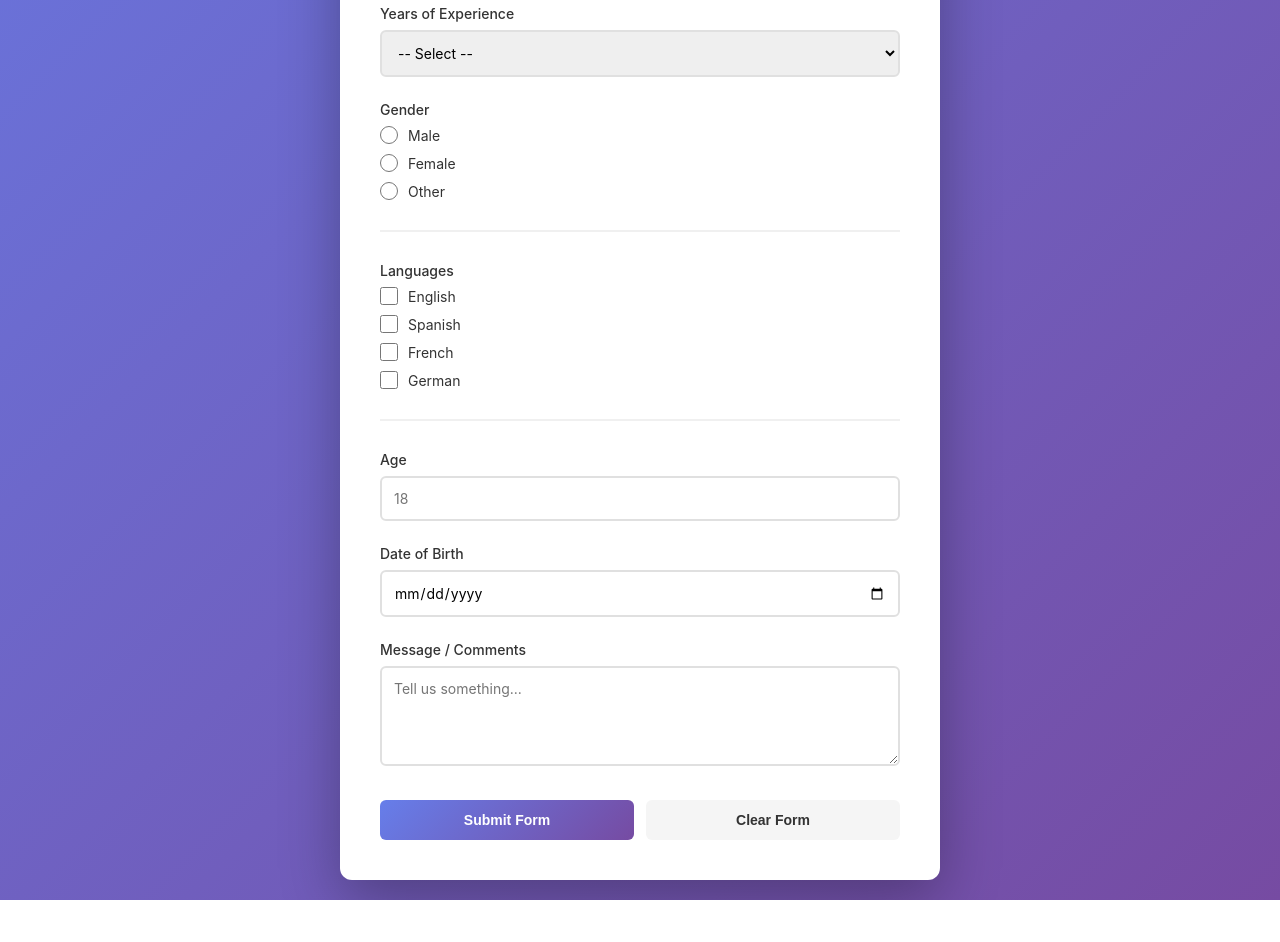
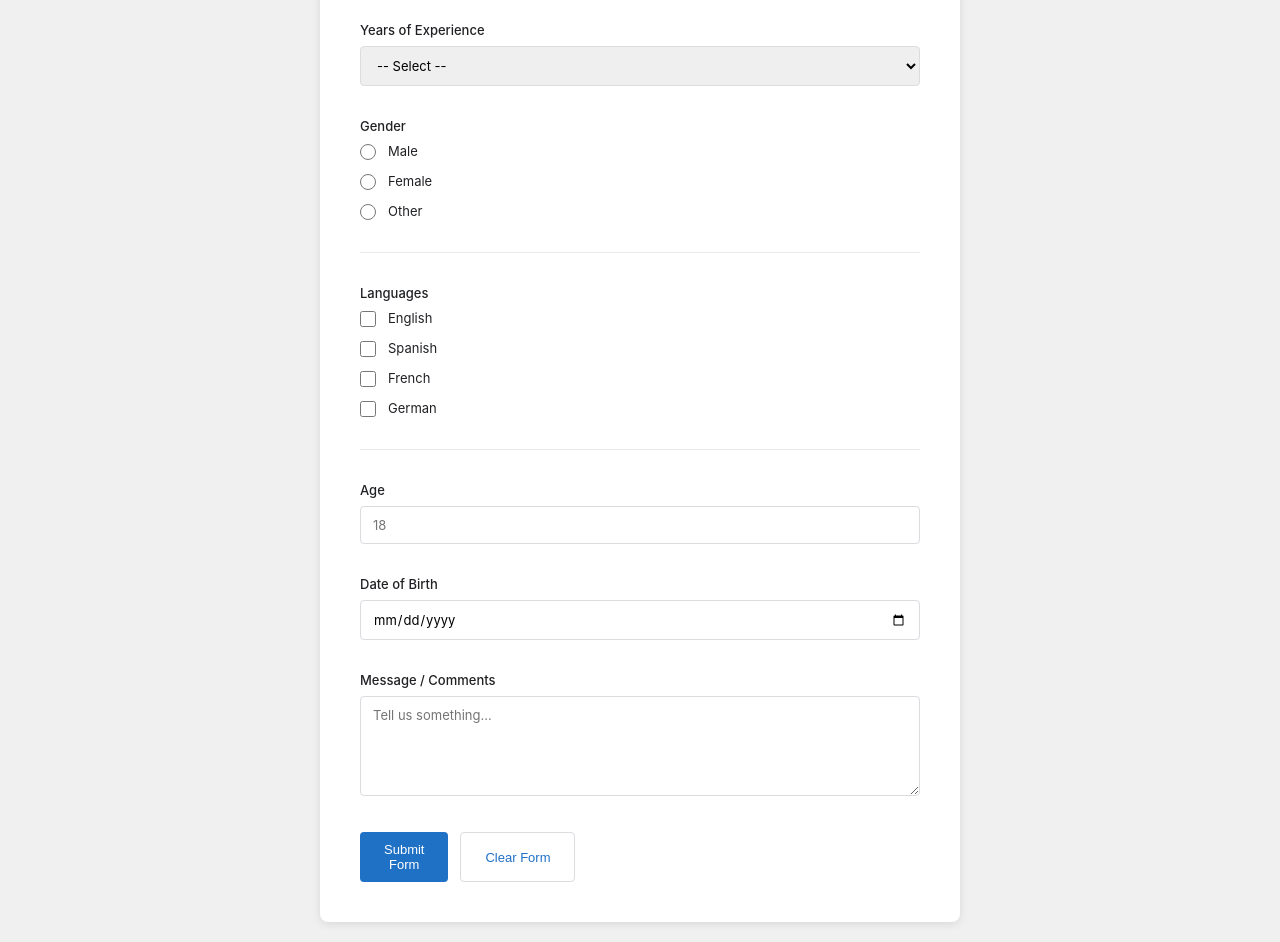
Before and after one commit to saroto/Auto-Field-Chrome-Extension, a browser extension: page test-form.html in a window 1280 px wide. Shown: the part 750-1692 px from the top of the page. Before the commit the page ends 1650 px from the top, so only its background shows below. Drawn offline with Linux system fonts and the light colour scheme.

Commit message:
update ui form

```diff
--- a/test-form.html
+++ b/test-form.html
@@ -3,7 +3,7 @@
 <head>
     <meta charset="UTF-8">
     <meta name="viewport" content="width=device-width, initial-scale=1.0">
-    <title>Test Form - Auto Fill Extension</title>
+    <title>Test Form</title>
     <style>
         * {
             margin: 0;
@@ -13,45 +13,47 @@
 
         body {
             font-family: -apple-system, BlinkMacSystemFont, 'Segoe UI', Roboto, 'Helvetica Neue', Arial, sans-serif;
-            background: linear-gradient(135deg, #667eea 0%, #764ba2 100%);
+            background: #f0f0f0;
             min-height: 100vh;
             display: flex;
-            align-items: center;
+            align-items: flex-start;
             justify-content: center;
-            padding: 20px;
+            padding: 40px 20px 20px;
         }
 
         .container {
             background: white;
-            border-radius: 12px;
-            box-shadow: 0 20px 60px rgba(0, 0, 0, 0.3);
+            border-radius: 8px;
+            box-shadow: 0 2px 8px rgba(0, 0, 0, 0.1);
             width: 100%;
-            max-width: 600px;
+            max-width: 640px;
             padding: 40px;
         }
 
         h1 {
-            color: #333;
-            margin-bottom: 10px;
-            font-size: 28px;
+            color: #202124;
+            margin-bottom: 8px;
+            font-size: 32px;
+            font-weight: 400;
         }
 
         .subtitle {
-            color: #666;
+            color: #5f6368;
             margin-bottom: 30px;
-            font-size: 14px;
+            font-size: 13px;
+            font-weight: 400;
         }
 
         .form-group {
-            margin-bottom: 24px;
+            margin-bottom: 32px;
         }
 
         label {
             display: block;
             margin-bottom: 8px;
-            color: #333;
+            color: #202124;
             font-weight: 500;
-            font-size: 14px;
+            font-size: 13px;
         }
 
         input[type="text"],
@@ -62,12 +64,12 @@
         textarea,
         select {
             width: 100%;
-            padding: 12px;
-            border: 2px solid #e0e0e0;
-            border-radius: 6px;
-            font-size: 14px;
+            padding: 10px 12px;
+            border: 1px solid #dadce0;
+            border-radius: 4px;
+            font-size: 13px;
             font-family: inherit;
-            transition: all 0.3s ease;
+            transition: all 0.2s ease;
         }
 
         input[type="text"]:focus,
@@ -78,8 +80,8 @@
         textarea:focus,
         select:focus {
             outline: none;
-            border-color: #667eea;
-            box-shadow: 0 0 0 3px rgba(102, 126, 234, 0.1);
+            border-color: #1f71c6;
+            box-shadow: 0 0 0 2px rgba(31, 113, 198, 0.15);
         }
 
         textarea {
@@ -91,7 +93,8 @@
         .checkbox-group {
             display: flex;
             flex-direction: column;
-            gap: 10px;
+            gap: 12px;
+            margin-top: 8px;
         }
 
         .radio-item,
@@ -102,63 +105,68 @@
 
         input[type="radio"],
         input[type="checkbox"] {
-            width: 18px;
-            height: 18px;
-            margin-right: 10px;
+            width: 16px;
+            height: 16px;
+            margin-right: 12px;
+            margin-top: 2px;
             cursor: pointer;
+            accent-color: #1f71c6;
         }
 
         .radio-item label,
         .checkbox-item label {
             margin-bottom: 0;
             cursor: pointer;
-            font-weight: normal;
+            font-weight: 400;
+            color: #202124;
+            font-size: 13px;
         }
 
         .button-group {
             display: flex;
             gap: 12px;
-            margin-top: 30px;
+            margin-top: 32px;
         }
 
         button {
-            flex: 1;
-            padding: 12px 24px;
+            padding: 10px 24px;
             border: none;
-            border-radius: 6px;
-            font-size: 14px;
-            font-weight: 600;
+            border-radius: 4px;
+            font-size: 13px;
+            font-weight: 500;
             cursor: pointer;
-            transition: all 0.3s ease;
+            transition: all 0.2s ease;
         }
 
         .btn-submit {
-            background: linear-gradient(135deg, #667eea 0%, #764ba2 100%);
+            background: #1f71c6;
             color: white;
+            flex: 0;
         }
 
         .btn-submit:hover {
-            transform: translateY(-2px);
-            box-shadow: 0 10px 20px rgba(102, 126, 234, 0.3);
+            background: #1a5fb4;
         }
 
         .btn-reset {
-            background: #f5f5f5;
-            color: #333;
+            background: white;
+            color: #1f71c6;
+            border: 1px solid #dadce0;
         }
 
         .btn-reset:hover {
-            background: #e0e0e0;
+            background: #f8f9fa;
         }
 
         .success-message {
             display: none;
-            background: #4caf50;
-            color: white;
+            background: #d4edda;
+            color: #155724;
             padding: 12px;
-            border-radius: 6px;
+            border-radius: 4px;
             margin-bottom: 20px;
             text-align: center;
+            font-size: 13px;
         }
 
         .success-message.show {
@@ -166,19 +174,19 @@
         }
 
         hr {
-            margin: 30px 0;
+            margin: 32px 0;
             border: none;
-            border-top: 2px solid #f0f0f0;
+            border-top: 1px solid #e8eaed;
         }
     </style>
 </head>
 <body>
     <div class="container">
-        <h1>🧪 Test Form</h1>
+        <h1>Test Form</h1>
         <p class="subtitle">Use this to test the Auto Fill Extension</p>
 
         <div id="successMessage" class="success-message">
-            ✅ Form submitted successfully!
+            Form submitted successfully!
         </div>
 
         <form id="testForm">
```
